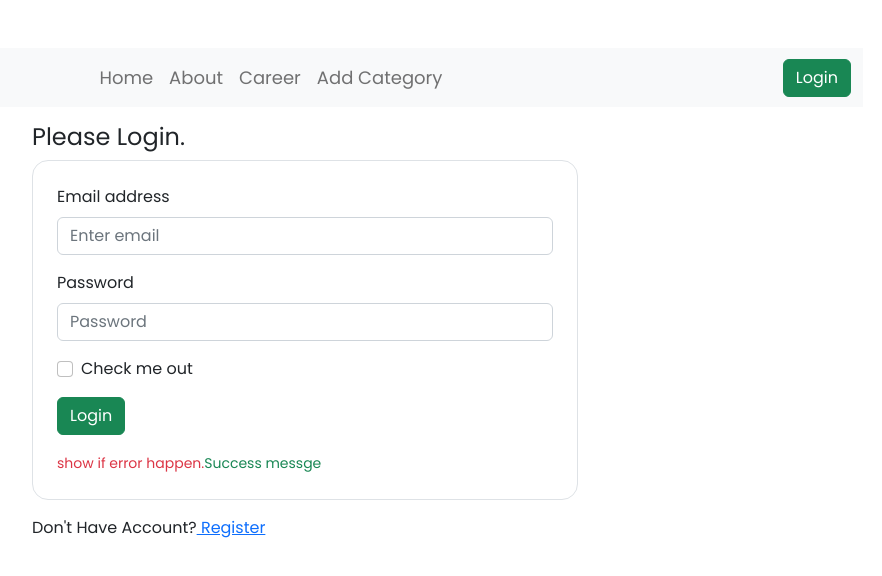
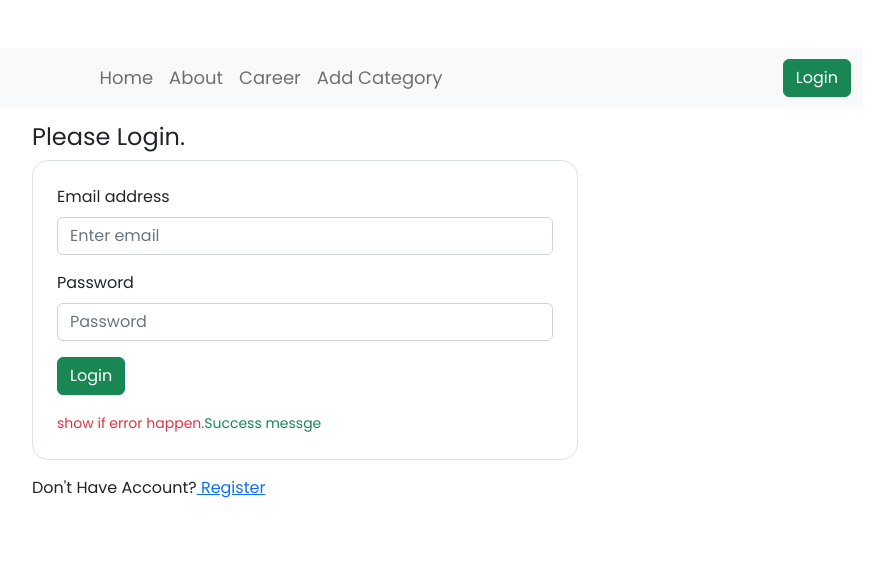
Before and after one commit to hasankarim18/beyond-news-buzz, a React (Vite) app: page /login in a window 1280 px wide. Shown: the top 576 px of the page, without its empty margins (335-1217 px from the left). Built offline with nearby package versions, Linux system fonts and the light colour scheme; no server answers.

Commit message:
firebase register and login

```diff
--- a/package.json
+++ b/package.json
@@ -19,7 +19,8 @@
     "react-fast-marquee": "^1.3.5",
     "react-icons": "^4.8.0",
     "react-rating": "^2.0.5",
-    "react-router-dom": "^6.10.0"
+    "react-router-dom": "^6.10.0",
+    "react-toastify": "^9.1.2"
   },
   "devDependencies": {
     "@types/react": "^18.0.28",
--- a/src/Pages/Login/Login.jsx
+++ b/src/Pages/Login/Login.jsx
@@ -1,14 +1,34 @@
-import React from 'react';
+import React, { useContext } from 'react';
 import { Button, Container, Form } from 'react-bootstrap';
 import { Link } from 'react-router-dom';
+import { AuthContext } from '../../Providers/AuthProvider';
 
 const Login = () => {
+    const {signInUser} = useContext(AuthContext)
+
+  const loginHandler = (event)=> {
+    event.preventDefault()
+      const form = event.target;
+     const email = form.email.value;
+     const password = form.password.value;
+
+     signInUser(email, password)
+     .then(res => {
+      const loggedInUser = res.user
+      console.log(loggedInUser);
+     })
+     .catch(error => {
+      console.log(error);
+     })
+
+  }
+
     return (
       <Container>
         <div className="row">
           <div className="col-11 mx-auto col-sm-9  col-md-7 col-lg-6">
             <h4>Please Login.</h4>
-            <Form className="border rounded-4 p-4">
+            <Form onSubmit={loginHandler} className="border rounded-4 p-4">
               <Form.Group className="mb-3" controlId="formBasicEmail">
                 <Form.Label>Email address</Form.Label>
                 <Form.Control
@@ -26,16 +46,16 @@ const Login = () => {
                   placeholder="Password"
                 />
               </Form.Group>
-              <Form.Group className="mb-3" controlId="formBasicCheckbox">
-                <Form.Check type="checkbox" label="Check me out" />
-              </Form.Group>
+              {/* <Form.Group className="mb-3" controlId="formBasicCheckbox">
+                <Form.Check type="checkbox" label="Remember me" />
+              </Form.Group> */}
               <div className="mb-3">
                 <input
                   value="Login"
                   type="submit"
                   className="btn btn-success"
                 />
-               </div>
+              </div>
               <div>
                 <Form.Text className="text-danger">
                   show if error happen.
--- a/src/Pages/Login/Register.jsx
+++ b/src/Pages/Login/Register.jsx
@@ -1,11 +1,12 @@
 import React, { useContext } from 'react';
 import { Button, Container, Form } from "react-bootstrap";
-import { Link } from "react-router-dom";
+import { Link, useNavigate } from "react-router-dom";
 import { AuthContext } from '../../Providers/AuthProvider';
 
 const Register = () => {
 
   const { createUser } = useContext(AuthContext);
+  const navigate = useNavigate()
 
   const submitHandler = (event)=> {
     event.preventDefault()
@@ -15,7 +16,18 @@ const Register = () => {
     const password = form.password.value
     const photo = form.photo.value
 
-    console.log(name, email, password, photo);
+
+    createUser(email, password)
+    .then(res => {
+      const createdUser = res.user;
+     // navigate('/login')
+      console.log(createdUser);
+
+    })
+    .catch( (error)=> {
+      console.log(error);
+
+    })
   }
 
     return (
--- a/src/Providers/AuthProvider.jsx
+++ b/src/Providers/AuthProvider.jsx
@@ -1,5 +1,5 @@
 import React, { createContext, useState } from 'react';
-import { createUserWithEmailAndPassword, getAuth } from "firebase/auth";
+import { createUserWithEmailAndPassword, getAuth, signInWithEmailAndPassword } from "firebase/auth";
 import app from '../firebase.config';
 
 export const AuthContext = createContext(null)
@@ -13,14 +13,19 @@ const AuthProvider = ({children}) => {
         return createUserWithEmailAndPassword(auth, email, password)
     }
 
+    const signInUser = (email, password)=> {
+        return signInWithEmailAndPassword(auth, email, password);
+    }
+
     const user = null
 
-    console.log(auth);
+   // console.log(auth);
 
     const authInfo = {
-        user,
-        createUser
-    }
+      user,
+      createUser,
+      signInUser,
+    };
 
     return (
         <AuthContext.Provider value={authInfo}>
```
Also changed, not shown: 1 other file (tests, documents, lock files or other folders).
